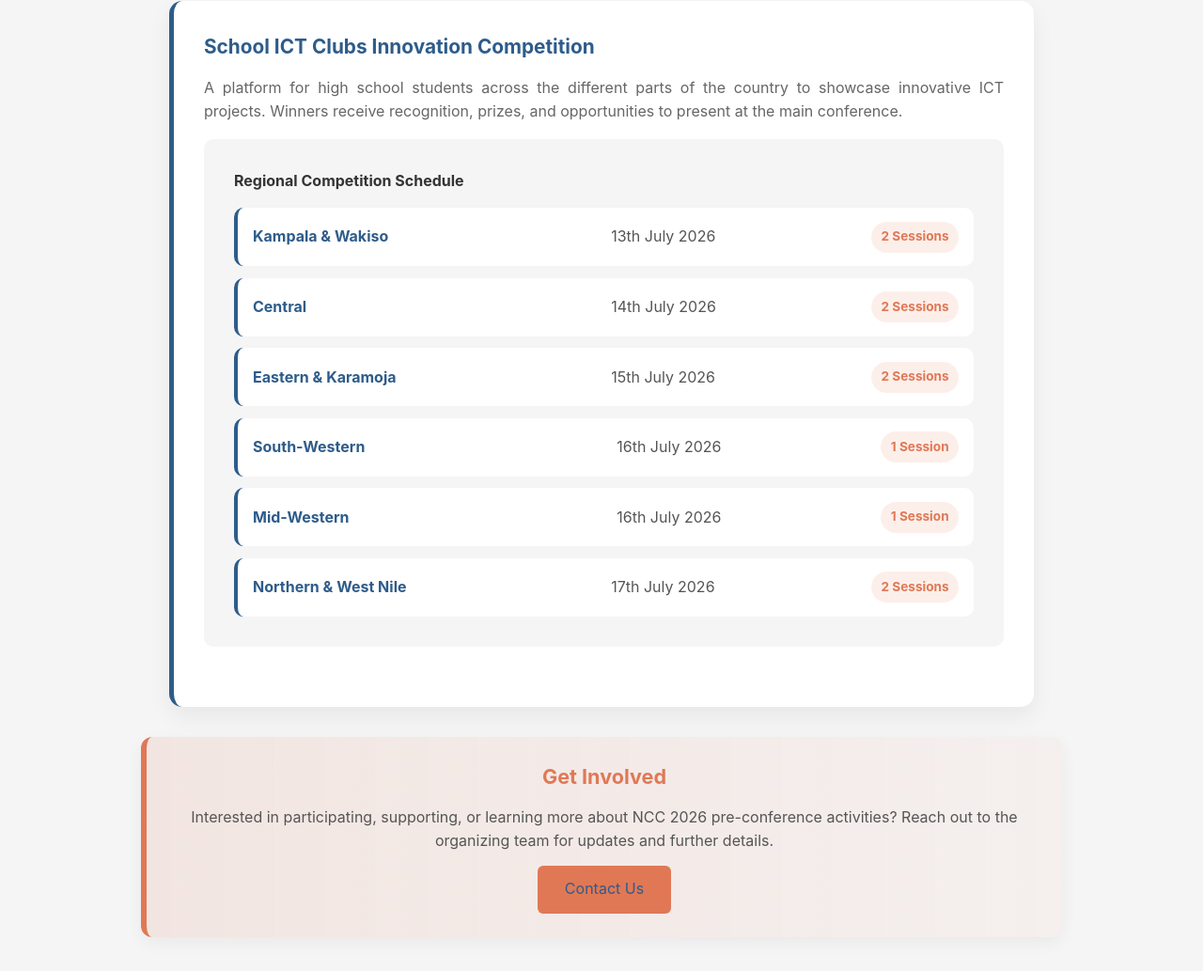
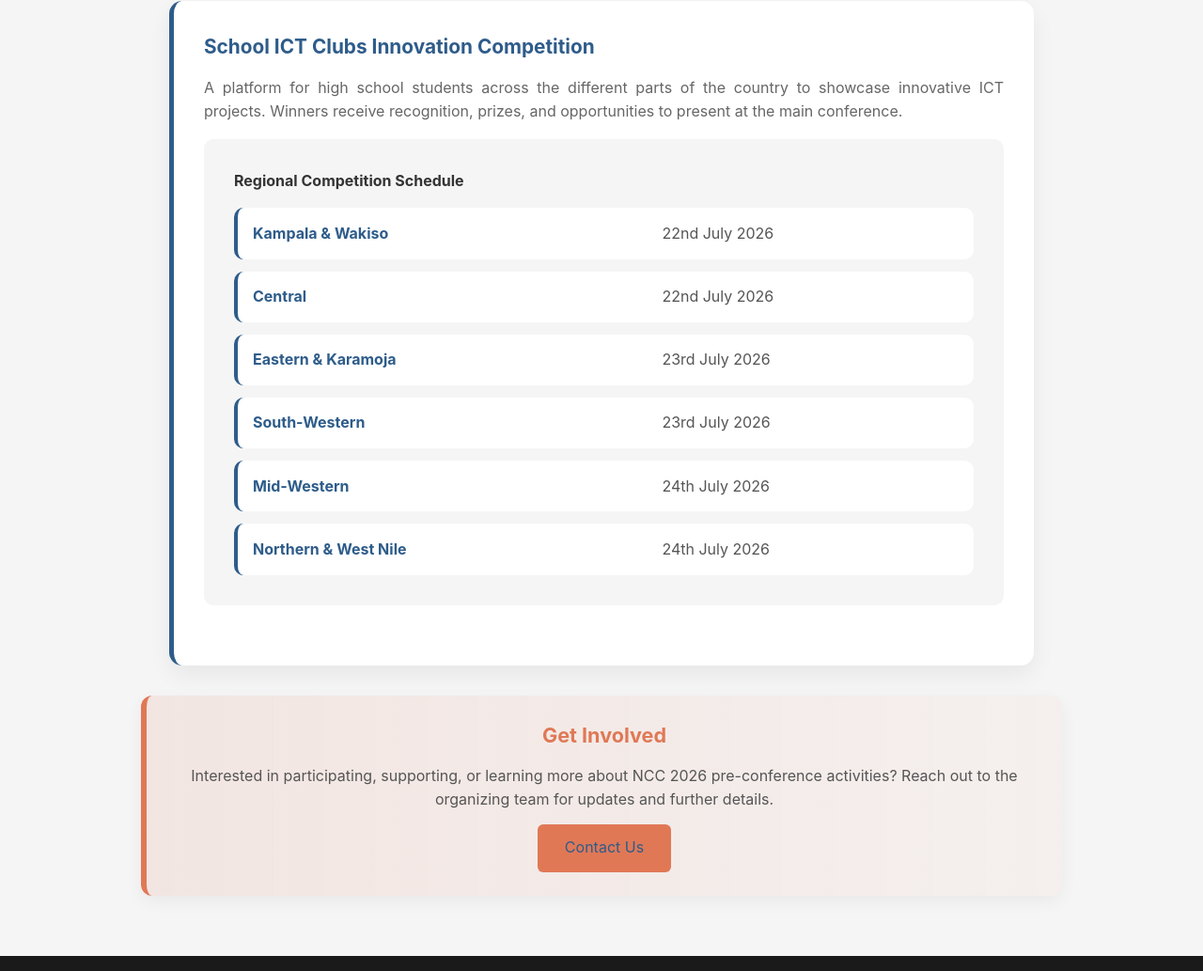
Before and after one commit to okello-wayne/ncc-2026, a plain HTML site: page activities.html in a window 1280 px wide. Shown: the part 1183-2216 px from the top of the page at 94% size. Drawn offline with Linux system fonts and the light colour scheme.

Commit message:
Update activities page and refine conference website content

```diff
--- a/activities.html
+++ b/activities.html
@@ -124,38 +124,32 @@
     <div class="competition-schedule">
         <div class="competition-item">
             <span class="competition-region">Kampala &amp; Wakiso</span>
-            <span class="competition-date">13th July 2026</span>
-            <span class="competition-sessions">2 Sessions</span>
+            <span class="competition-date">22nd July 2026</span>
         </div>
 
         <div class="competition-item">
             <span class="competition-region">Central</span>
-            <span class="competition-date">14th July 2026</span>
-            <span class="competition-sessions">2 Sessions</span>
+            <span class="competition-date">22nd July 2026</span>
         </div>
 
         <div class="competition-item">
             <span class="competition-region">Eastern &amp; Karamoja</span>
-            <span class="competition-date">15th July 2026</span>
-            <span class="competition-sessions">2 Sessions</span>
+            <span class="competition-date">23rd July 2026</span>
         </div>
 
         <div class="competition-item">
             <span class="competition-region">South-Western</span>
-            <span class="competition-date">16th July 2026</span>
-            <span class="competition-sessions">1 Session</span>
+            <span class="competition-date">23rd July 2026</span>
         </div>
 
         <div class="competition-item">
             <span class="competition-region">Mid-Western</span>
-            <span class="competition-date">16th July 2026</span>
-            <span class="competition-sessions">1 Session</span>
+            <span class="competition-date">24th July 2026</span>
         </div>
 
         <div class="competition-item">
             <span class="competition-region">Northern &amp; West Nile</span>
-            <span class="competition-date">17th July 2026</span>
-            <span class="competition-sessions">2 Sessions</span>
+            <span class="competition-date">24th July 2026</span>
         </div>
     </div>
 </div>
```
